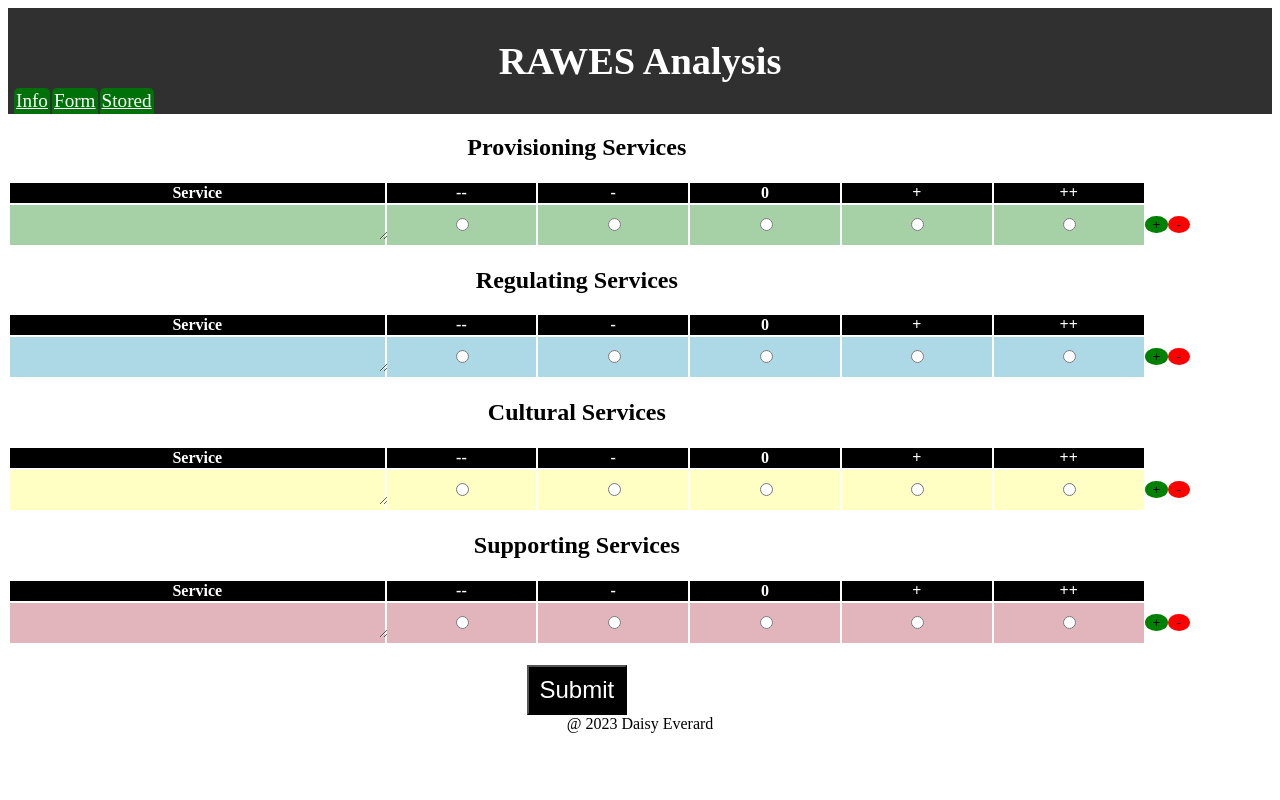
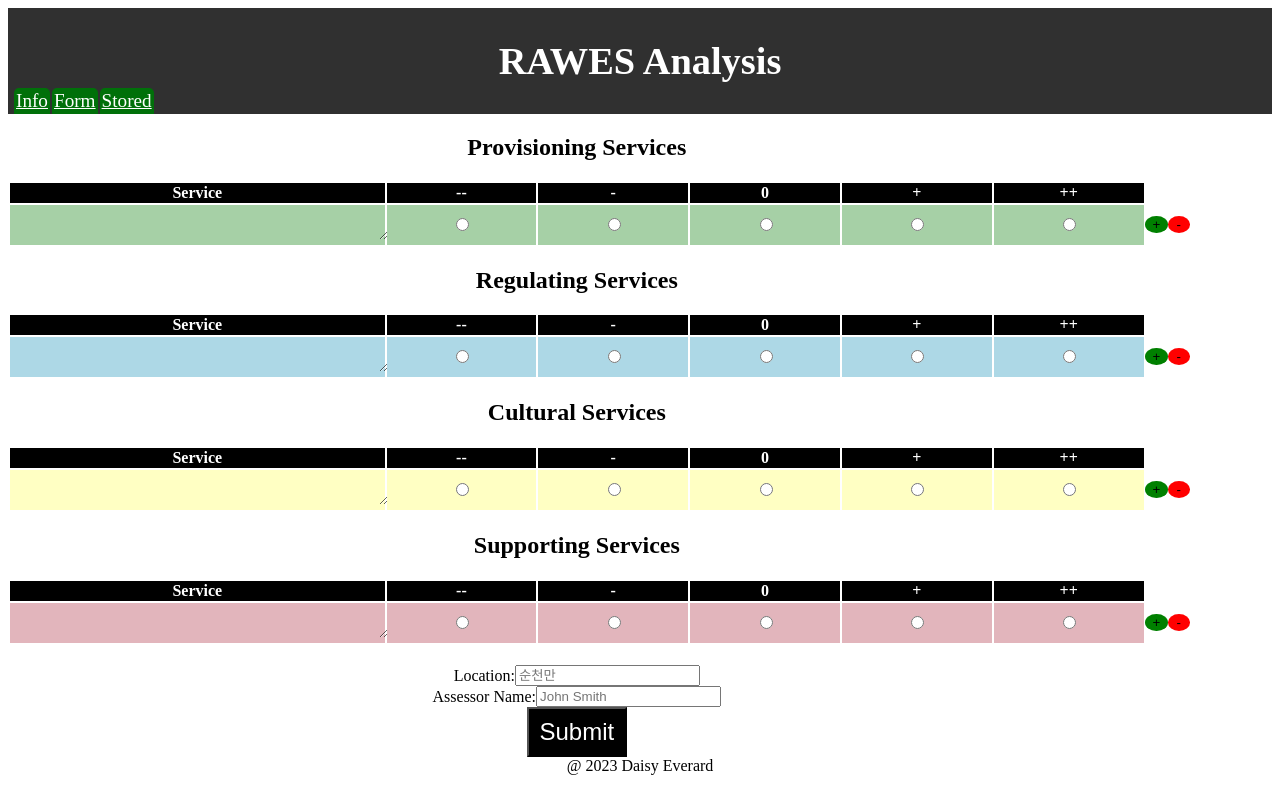
Before and after one commit to DaisyEverard/RAWES-visualiser, a React (Vite) app: page / in a window 1280 px wide. Built offline with nearby package versions, Linux system fonts and the light colour scheme; no server answers.

Commit message:
FEAT: metadata inputs added and connected to api

```diff
--- a/src/routes/form/form.jsx
+++ b/src/routes/form/form.jsx
@@ -19,6 +19,14 @@ const Form = () => {
         {getTable("Supporting")}
 
         <div className="flex-row">
+            <label htmlFor="#location-input">Location:</label>
+            <input id="location-input" type="text" name="location-input" placeholder="순천만"></input>
+        </div>
+        <div className="flex-row">
+            <label htmlFor="#assessor-input">Assessor Name:</label>
+            <input id="assessor-input" type="text" name="assessor-input" placeholder="John Smith"></input>
+        </div>
+        <div className="flex-row">
             <button id="submit-button" type="submit" onClick={(e) => {
               handleFormSubmit(e);
             }}>Submit</button>
--- a/src/utils/api.js
+++ b/src/utils/api.js
@@ -61,8 +61,8 @@ const postNewForm = async (data, metadata) => {
     try {
         const result = await axios.post(queryUrl, {
             timestamp: metadata.timestamp,
-            assessor: 'testassess',
-            location: 'testlocation'
+            assessor: metadata.assessor,
+            location: metadata.location
         });
         return result;
     } catch (error) {
--- a/src/utils/useFormData.jsx
+++ b/src/utils/useFormData.jsx
@@ -17,7 +17,13 @@ const handleFormSubmit = (e) => {
 
   const metadata = {}
   const timestamp = Date.now();
+  const location = document.querySelector("#location-input").value;
+  document.querySelector("#location-input").value = "";
+  const assessor = document.querySelector("#assessor-input").value;
+  document.querySelector("#assessor-input").value = "";
   metadata.timestamp = timestamp;
+  metadata.location = location;
+  metadata.assessor = assessor;
 
   postNewForm(formArray, metadata);
 };
```
